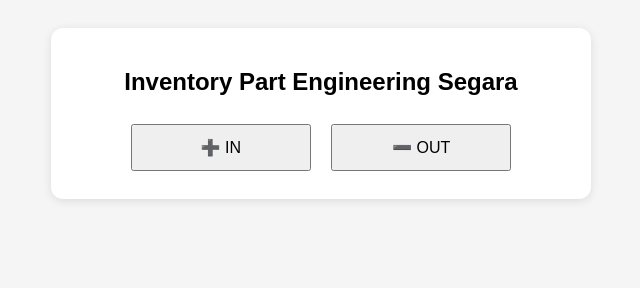
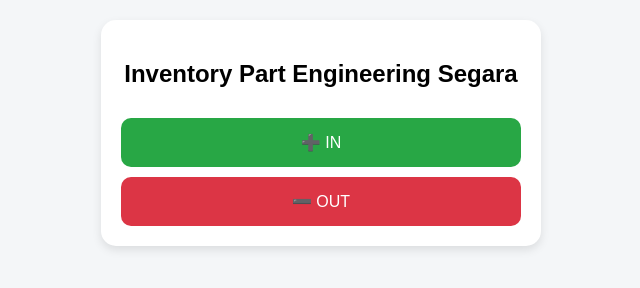
Before and after one commit to olfatzakaria28-droid/inventory-scanner, a plain HTML site: page index.html in a window 1280 px wide. Shown: the whole page, without its empty margins (319-959 px from the left). Drawn offline with Linux system fonts and the light colour scheme.

Commit message:
style.css

```diff
--- a/style.css
+++ b/style.css
@@ -1,32 +1,46 @@
 body{
-font-family:Arial,sans-serif;
-background:#f5f5f5;
+    font-family: Arial, sans-serif;
+    background:#f4f6f8;
+    margin:0;
     padding:20px;
 }
 
 .card{
-max-width:500px;
+    max-width:400px;
     margin:auto;
     background:white;
     padding:20px;
-border-radius:12px;
-box-shadow:0 2px 10px rgba(0,0,0,.1);
+    border-radius:15px;
+    box-shadow:0 4px 10px rgba(0,0,0,0.1);
+}
+
+h2{
     text-align:center;
 }
 
 button{
-padding:12px;
-margin:8px;
+    width:100%;
+    padding:15px;
+    margin-top:10px;
+    border:none;
+    border-radius:10px;
     font-size:16px;
-width:180px;
+    cursor:pointer;
+}
+
+button:first-child{
+    background:#28a745;
+    color:white;
+}
+
+button:nth-child(2){
+    background:#dc3545;
+    color:white;
 }
 
 input{
-padding:10px;
-font-size:18px;
-width:200px;
+    width:100%;
+    padding:12px;
+    border:1px solid #ddd;
+    border-radius:8px;
 }
-
-#reader{
-width:100%;
-}
```
Lines whose indentation alone changed are shown as unchanged.
